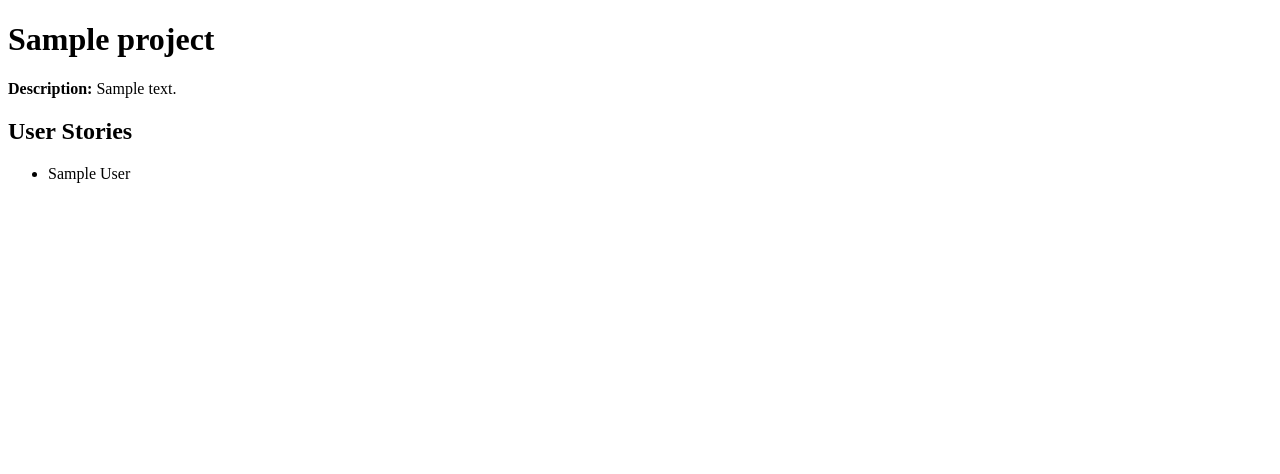
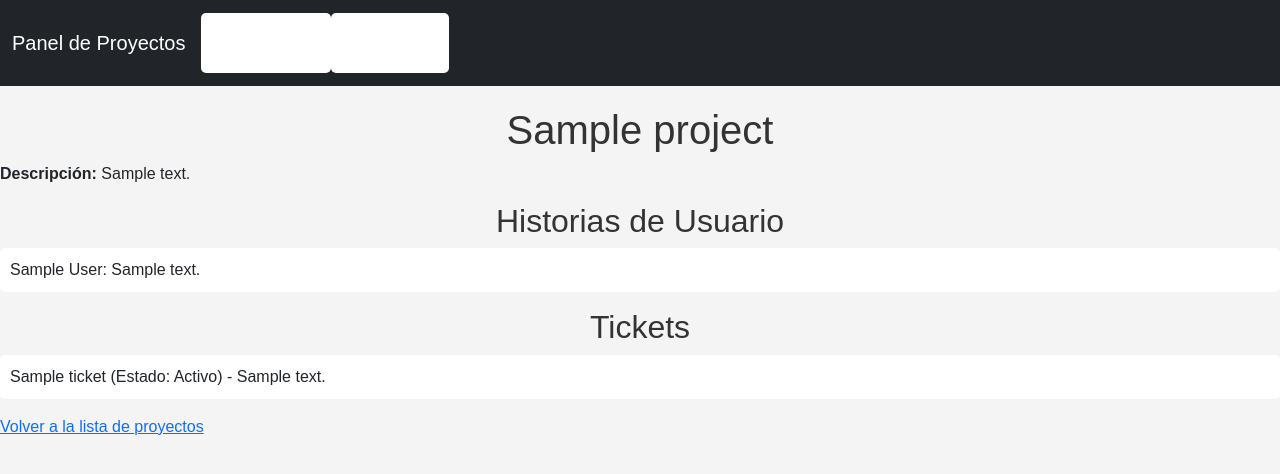
Before and after one commit to karolina-dev/web-app, a Django app: template projects/templates/projects/project_detail.html in a window 1280 px wide. Shown: the top 474 px of the page. Run offline with Django 5.2, Linux system fonts and the light colour scheme; the template is opened without the code that fills it: values that come from a table or form of the project are taken from there, others are empty; tables that the repository leaves empty hold one stand-in row (values such as "Sample post").

Commit message:
Update project_detail.html
Cambios en la plantilla de project_details

```diff
--- a/projects/templates/projects/project_detail.html
+++ b/projects/templates/projects/project_detail.html
@@ -1,18 +1,24 @@
-<!DOCTYPE html>
-<html lang="en">
-<head>
-    <meta charset="UTF-8">
-    <title>{{ project.name }}</title>
-</head>
-<body>
+{% extends 'base.html' %}
+
+{% block title %}{{ project.name }} - Detalles{% endblock %}
+
+{% block content %}
     <h1>{{ project.name }}</h1>
-    <p><strong>Description:</strong> {{ project.description }}</p>
+    <p><strong>Descripción:</strong> {{ project.description }}</p>
 
-    <h2>User Stories</h2>
+    <h2>Historias de Usuario</h2>
     <ul>
         {% for story in project.user_stories.all %}
-            <li>{{ story.title }}</li>
+            <li>{{ story.title }}: {{ story.description }}</li>
         {% endfor %}
     </ul>
-</body>
-</html>
+
+    <h2>Tickets</h2>
+    <ul>
+        {% for ticket in project.tickets.all %}
+            <li>{{ ticket.title }} (Estado: {{ ticket.status }}) - {{ ticket.description }}</li>
+        {% endfor %}
+    </ul>
+
+    <a href="{% url 'project_list' %}">Volver a la lista de proyectos</a>
+{% endblock %}
```
